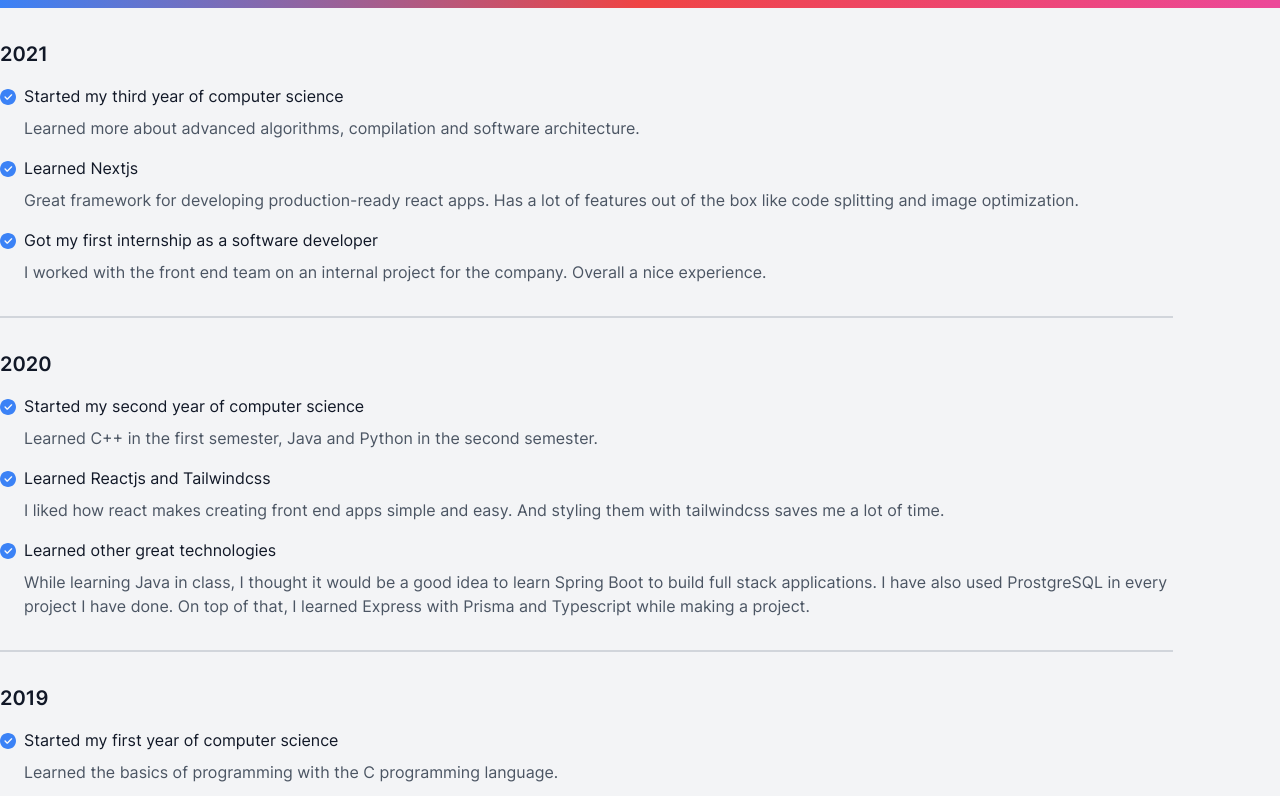
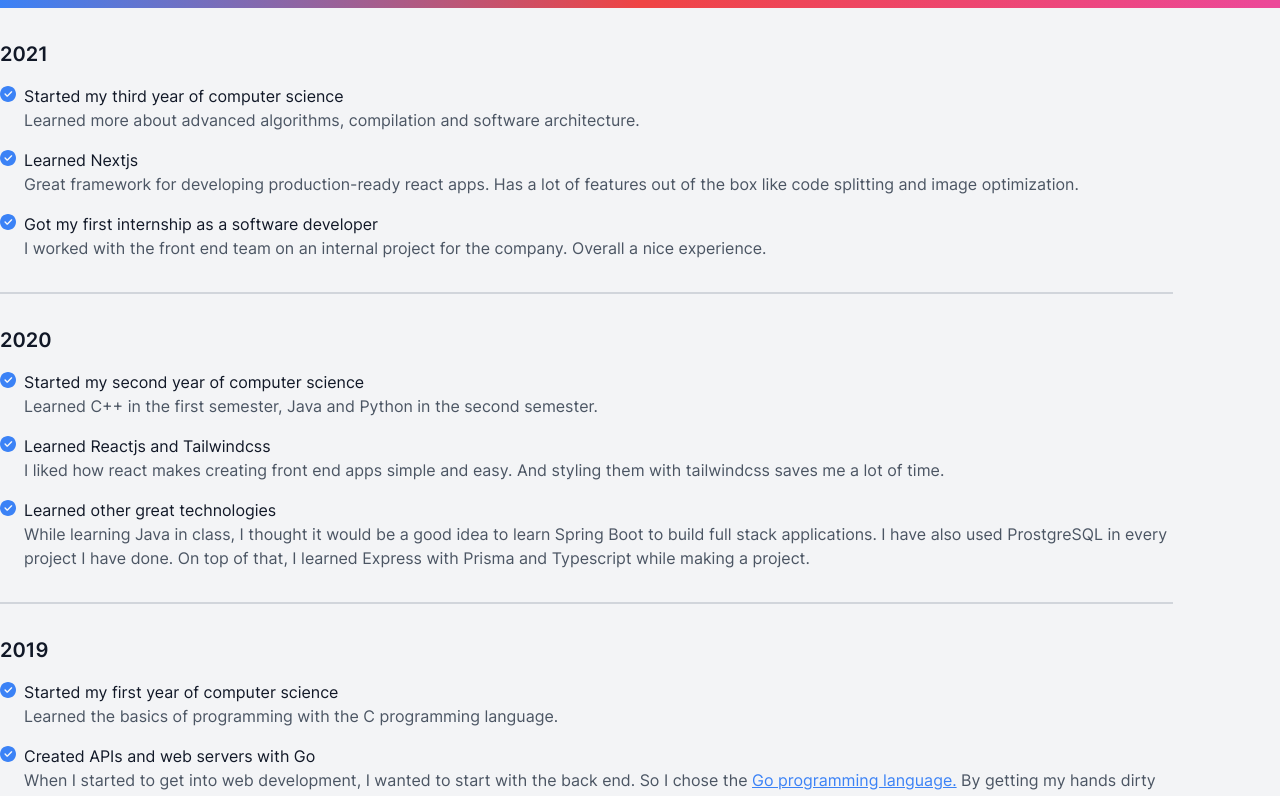
Before and after one commit to Seifbarouni/seifbarouni.live, a Next.js app: page /components/FullTimeline in a window 1280 px wide. Shown: the top 796 px of the page. Built offline with nearby package versions, Linux system fonts and the light colour scheme; what tailwindcss-no-scrollbar would draw is missing.

Commit message:
design update

```diff
--- a/pages/components/Footer.tsx
+++ b/pages/components/Footer.tsx
@@ -9,18 +9,18 @@ const Footer: React.FC<FooterProps> = () => {
           This website is built with{' '}
           <a
             target="_blank"
+            href=" https://nextjs.org/"
+            className="underline text-blue-500"
+          >
+            Nextjs
+          </a>{' '}
+          and{' '}
+          <a
+            target="_blank"
             href="https://tailwindcss.com/"
             className="underline text-blue-500"
           >
             Tailwindcss
-          </a>{' '}
-          and{' '}
-          <a
-            target="_blank"
-            href=" https://nextjs.org/"
-            className="underline text-blue-500"
-          >
-            Nextjs
           </a>{' '}
         </span>
       </div>
--- a/pages/components/FullTimeline.tsx
+++ b/pages/components/FullTimeline.tsx
@@ -35,11 +35,11 @@ const BigDivider = () => {
 
 const Achievement: React.FC<AchievementProps> = ({ title, children }) => {
   return (
-    <li className="mb-4">
-      <div className="flex items-center mb-2">
+    <li className="mb-4 flex">
+      <div className=" mb-2">
         <svg
           viewBox="0 0 512 512"
-          className="h-4 mt-0.5 fill-current text-blue-500"
+          className="h-4 md:mt-0.5 mt-1 fill-current text-blue-500"
         >
           <path d="m256 0c-141.164062 0-256 114.835938-256 256s114.835938 256 256 256 256-114.835938 256-256-114.835938-256-256-256zm0 0" />
           <path
@@ -47,9 +47,11 @@ const Achievement: React.FC<AchievementProps> = ({ title, children }) => {
             fill="#fafafa"
           />
         </svg>
-        <p className="text-gray-900 dark:text-gray-100 ml-2">{title}</p>
       </div>
-      <p className="text-gray-600 dark:text-gray-400 ml-6">{children}</p>
+      <div className="flex flex-col ml-2">
+        <p className="text-gray-900 dark:text-gray-100">{title}</p>
+        <p className="text-gray-600 dark:text-gray-400">{children}</p>
+      </div>
     </li>
   )
 }
--- a/pages/components/Layout.tsx
+++ b/pages/components/Layout.tsx
@@ -20,7 +20,7 @@ const Layout: React.FC<LayoutProps> = ({ children, selected }) => {
   useEffect(() => setMounted(true), [])
   return (
     <div className=" flex flex-col relative">
-      <nav className="p-8 flex  lg:px-72 md:px-14 justify-between items-center w-full sticky top-2 dark:bg-eerie-black bg-gray-100">
+      <nav className="p-8 flex  xl:px-72 md:px-14 justify-between items-center w-full sticky top-2 dark:bg-eerie-black bg-gray-100">
         <div className="dark:text-white text-black flex space-x-8">
           <Link href="/">
             <div
--- a/pages/index.tsx
+++ b/pages/index.tsx
@@ -11,7 +11,7 @@ export default function Home() {
       <Head>
         <title>Seif Barouni - Developer</title>
       </Head>
-      <div className="flex flex-col  lg:px-72 md:px-16 justify-center">
+      <div className="flex flex-col  xl:px-72 md:px-16 justify-center">
         <h1 className="text-3xl md:text-5xl dark:text-white text-black font-bold pt-6">
           Hi, I'm Seif Barouni
         </h1>
```
